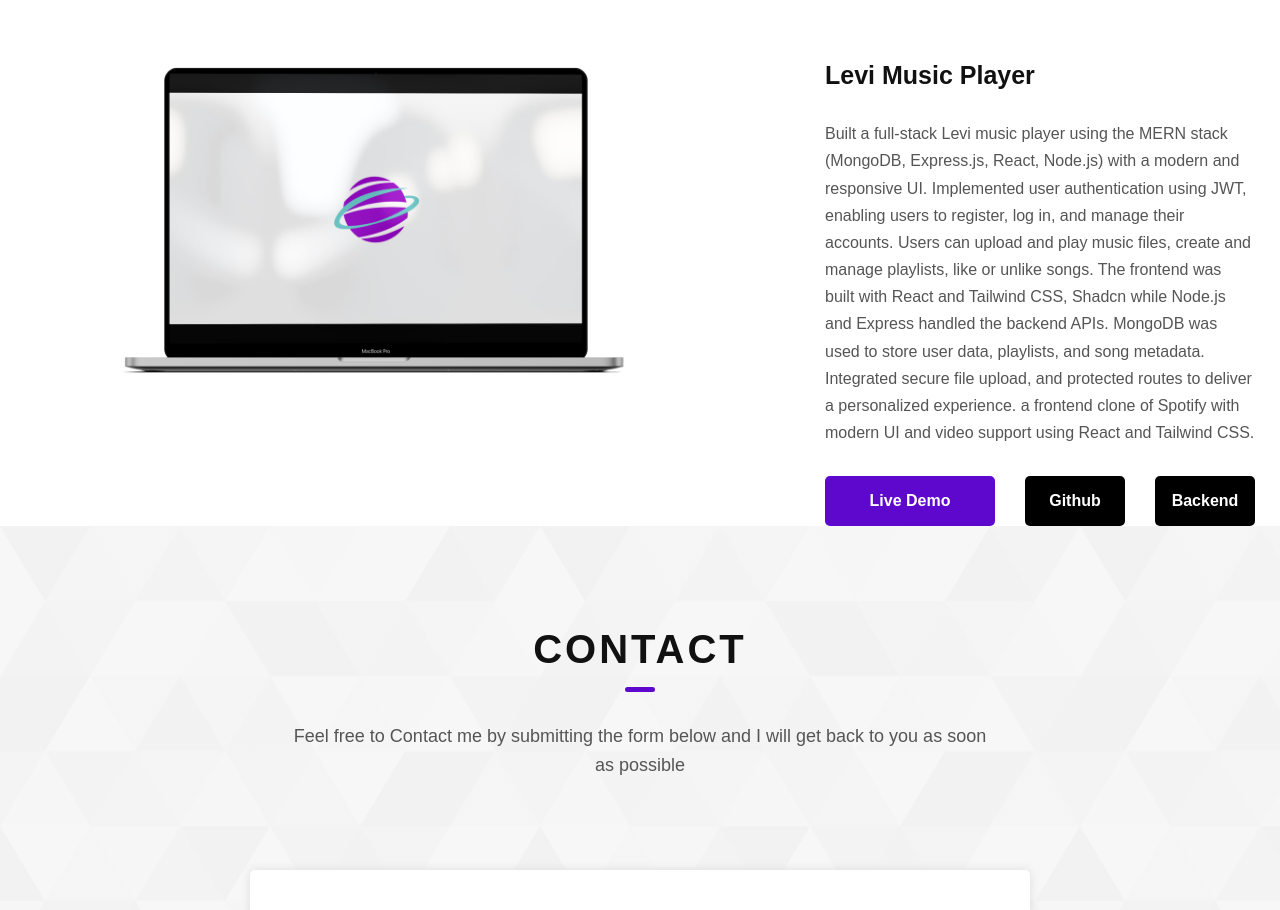
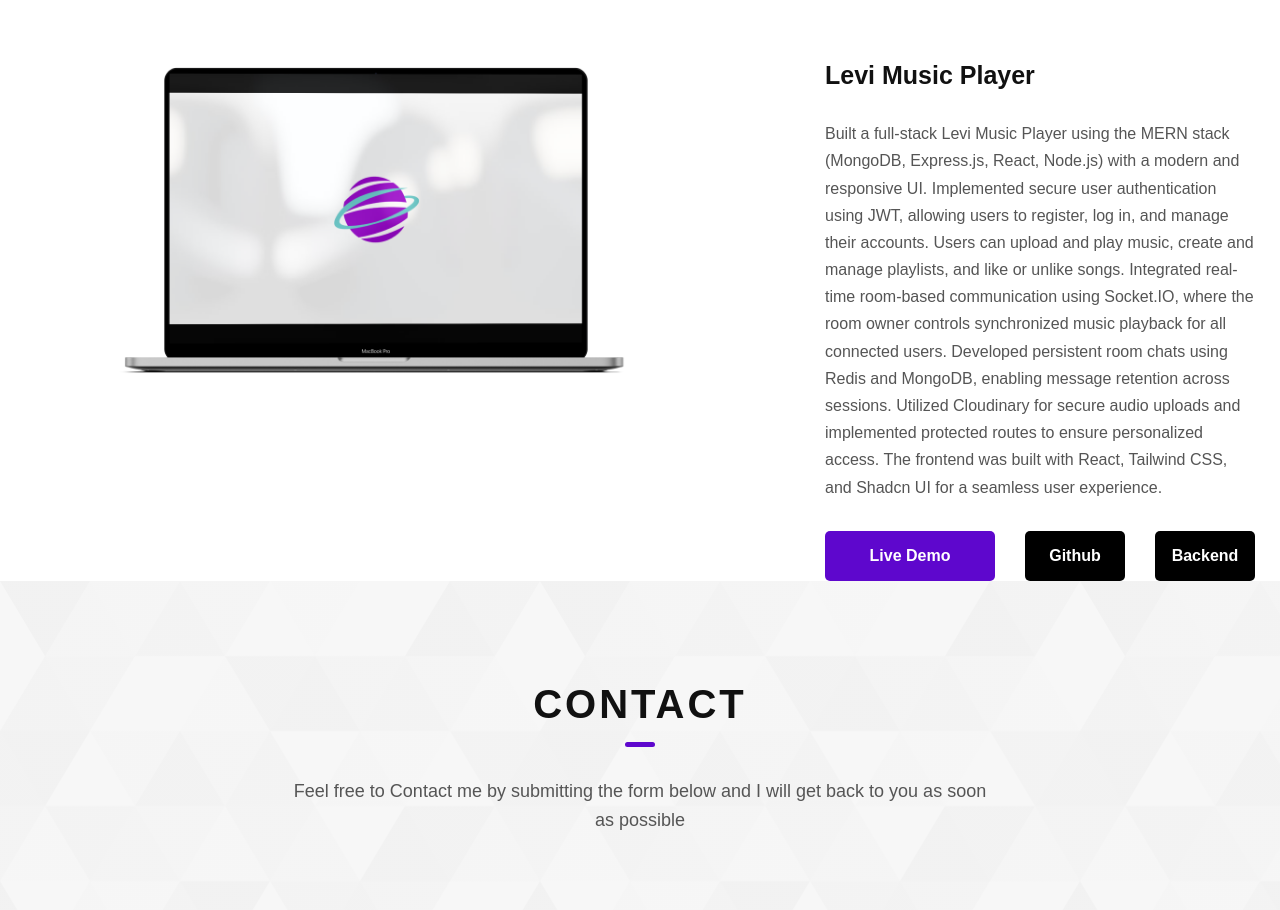
Before and after one commit to Nileshnimawat/My-Portfolio, a React (Vite) app: page / in a window 1280 px wide. Shown: the part 2520-3430 px from the top of the page. Built offline with nearby package versions, Linux system fonts and the light colour scheme; a web font is replaced by a local one.

Commit message:
redis implementation only in rooms

```diff
--- a/src/app/utils.jsx
+++ b/src/app/utils.jsx
@@ -87,7 +87,7 @@ export const projects = [
     github: "https://github.com/Nileshnimawat/Frontend_levi_music_player",
      github2: "https://github.com/Nileshnimawat/Backend_Levi_Music_Player",
     description:
-      "Built a full-stack Levi music player using the MERN stack (MongoDB, Express.js, React, Node.js) with a modern and responsive UI. Implemented user authentication using JWT, enabling users to register, log in, and manage their accounts. Users can upload and play music files, create and manage playlists, like or unlike songs. The frontend was built with React and Tailwind CSS, Shadcn while Node.js and Express handled the backend APIs. MongoDB was used to store user data, playlists, and song metadata. Integrated secure file upload,  and protected routes to deliver a personalized experience. a frontend clone of Spotify with modern UI and video support using React and Tailwind CSS.",
+      "Built a full-stack Levi Music Player using the MERN stack (MongoDB, Express.js, React, Node.js) with a modern and responsive UI. Implemented secure user authentication using JWT, allowing users to register, log in, and manage their accounts. Users can upload and play music, create and manage playlists, and like or unlike songs. Integrated real-time room-based communication using Socket.IO, where the room owner controls synchronized music playback for all connected users. Developed persistent room chats using Redis and MongoDB, enabling message retention across sessions. Utilized Cloudinary for secure audio uploads and implemented protected routes to ensure personalized access. The frontend was built with React, Tailwind CSS, and Shadcn UI for a seamless user experience.",
     image: GlobalShare,
   },
   // {
```
Also changed, not shown: 2 other files (tests, documents, lock files or other folders).
